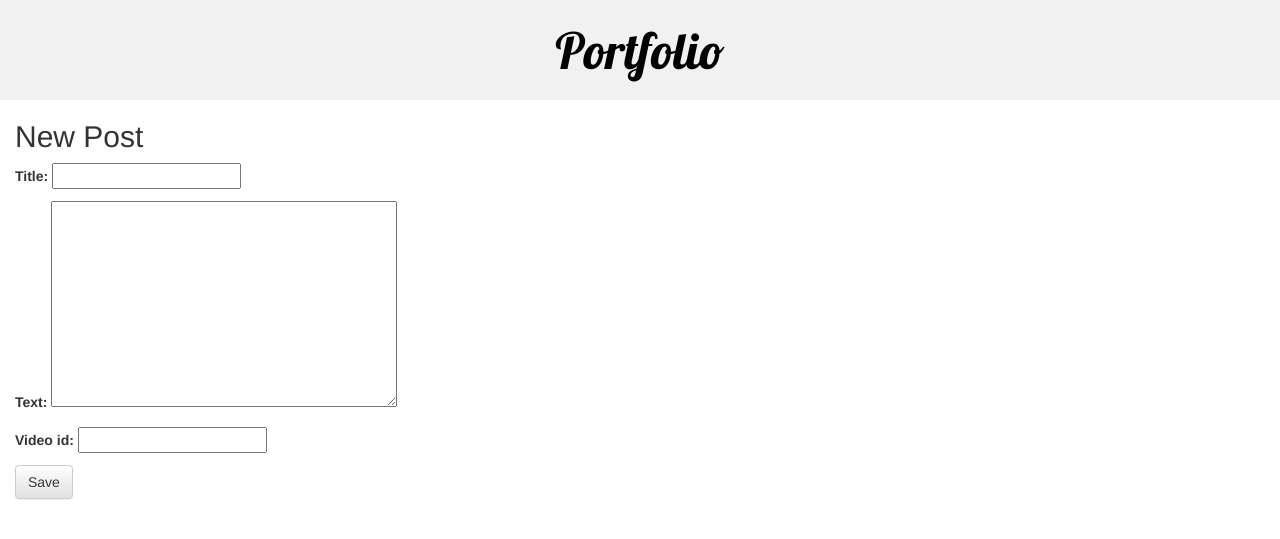
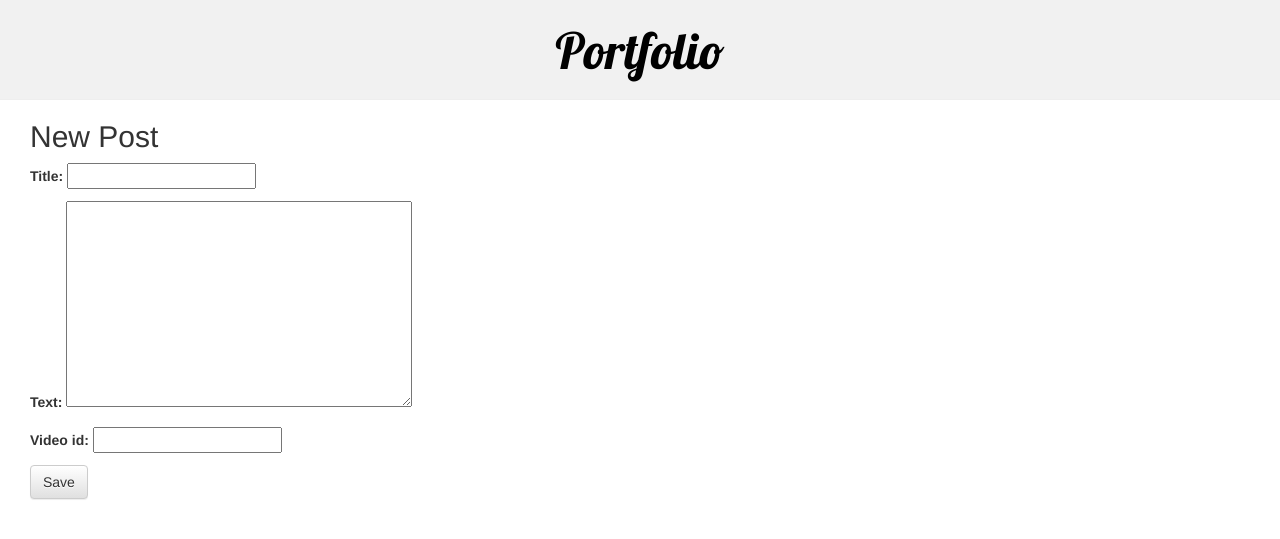
Before and after one commit to CraigTheCrag/CVWebApp, a Django app: page /post/new/ in a window 1280 px wide. Shown: the top 539 px of the page. Run offline with Django 3.2, Linux system fonts and the light colour scheme; some libraries are stand-ins or nearby versions.

Commit message:
Added new divs

```diff
--- a/blog/templates/blog/base.html
+++ b/blog/templates/blog/base.html
@@ -19,8 +19,10 @@
 
             <div class="content-container">
                 <div class="blog-post">
-                    {% block content %}
-                    {% endblock %}
+                    <div class="col-md-8">
+                        {% block content %}
+                        {% endblock %}
+                    </div>
                 </div>
             </div>
         </div>
```
